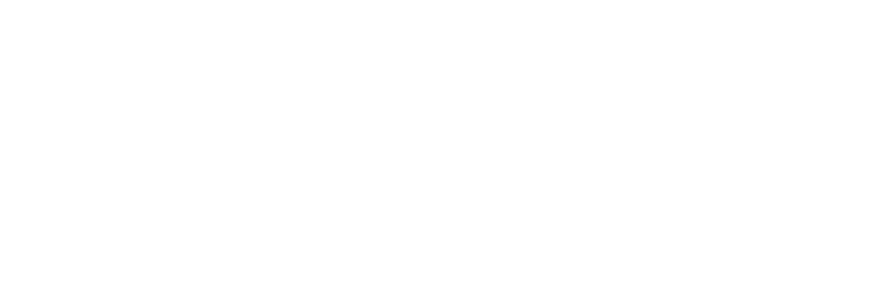
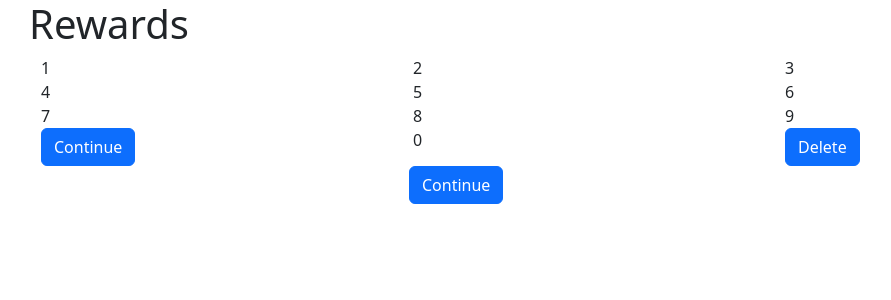
Before and after one commit to pannelltyler91/coffee_kiosk, a React (Create React App) app: page /rewards in a window 1280 px wide. Before the commit this address had no page. Shown: the top 300 px of the page, without its empty margins (53-944 px from the left). Built offline with nearby package versions, Linux system fonts and the light colour scheme.

Commit message:
solved cart and menu errors, added pay, rewards, and thank you

```diff
--- a/src/App.js
+++ b/src/App.js
@@ -6,7 +6,9 @@ import KoreanHome from "./components/KoreanHome";
 import SpanishHome from "./components/SpanishHome";
 import IcedCoffee from "./components/menu_components/IcedCoffee";
 import HotCoffee from "./components/menu_components/HotCoffe";
-import SignUp from "./components/SignUp";
+import Pay from "./components/Pay";
+import ThankYou from "./components/ThankYou";
+import Rewards from './components/Rewards';
 
 
 function App() {
@@ -19,7 +21,9 @@ function App() {
         <Route path="/spanish" element={<SpanishHome/>} />
         <Route path="/icedcoffeeenglish" element={<IcedCoffee/>} />
         <Route path="/hotcoffeeenglish" element={<HotCoffee/>} />
-        <Route path="/signup" element={<SignUp/>} />
+        <Route path="/pay" element={<Pay/>} />
+        <Route path="/thankyou" element={<ThankYou/>} />
+        <Route path="/rewards" element={<Rewards/>} />
       </Routes>
     </div>
   );
--- a/src/components/Home.js
+++ b/src/components/Home.js
@@ -16,10 +16,6 @@ function Home() {
 
             <header className="App-header">
             <h1>Coffee</h1>
-            <div style={{marginBottom:'200px'}}>
-                        <Button style={{margin:'15px'}} href='/signup' >Sign Up</Button>
-                        <Button  href='/'>Login</Button>
-                    </div>
                 <Container>
                     <div>
                         <Button style={{margin:'15px'}} onClick={() => {
--- a/src/components/HomeNavbar.js
+++ b/src/components/HomeNavbar.js
@@ -2,7 +2,6 @@ import React from "react";
 import Nav from "react-bootstrap/Nav";
 import Navbar from "react-bootstrap/Navbar";
 import Container from 'react-bootstrap/Container'
-import {auth} from './config/firebase'
 
 function HomeNavbar1() {
   return (
@@ -15,7 +14,6 @@ function HomeNavbar1() {
           <Nav.Link href="/spanish">Español</Nav.Link>
           <Nav.Link href="#pricing"></Nav.Link>
         </Nav>
-        <h6>{auth?.currentUser?.email}</h6>
       </Container>
     </Navbar>
   );
--- /dev/null
+++ b/src/components/Pay.js
@@ -0,0 +1,41 @@
+import Container from 'react-bootstrap/Container';
+import Card from 'react-bootstrap/Card';
+import Spinner from 'react-bootstrap/Spinner';
+import Row from 'react-bootstrap/Row';
+import { useState,useEffect, } from 'react';
+import { useNavigate } from 'react-router-dom';
+
+
+function Pay() {
+
+    const [loadingComplete, setLoadingComplete] = useState(false);
+    const navigate = useNavigate();
+
+    useEffect(() => {
+        setTimeout(() => {
+          setLoadingComplete(true)
+        }, 5000)
+      }, [])
+
+    return (
+        <Container  >
+            { loadingComplete ? navigate('/thankyou') : <Row style={{margin:'100px'}}>
+            <Card>
+                <Card.Header style={{ display:'flex',justifyContent:'center'}}>Please insert your card</Card.Header>
+                <Card.Body style={{ display:'flex',justifyContent:'center'}}>
+                    <Spinner animation="grow" variant="primary" />
+                    <Spinner animation="grow" variant="secondary" />
+                    <Spinner animation="grow" variant="success" />
+                    <Spinner animation="grow" variant="danger" />
+                    <Spinner animation="grow" variant="warning" />
+                    <Spinner animation="grow" variant="info" />
+                    <Spinner animation="grow" variant="dark" />
+
+                </Card.Body>
+            </Card>
+            </Row>  }
+        </Container>
+    )
+}
+
+export default Pay;
--- /dev/null
+++ b/src/components/Rewards.js
@@ -0,0 +1,41 @@
+import Button from "react-bootstrap/esm/Button";
+import Col from "react-bootstrap/esm/Col";
+import Container from "react-bootstrap/esm/Container";
+import Row from "react-bootstrap/esm/Row";
+
+function Rewards() {
+    return (
+        <Container >
+            <h1>Rewards</h1>
+            <Container >
+                <Row>
+                    <Col>1</Col>
+                    <Col>2</Col>
+                    <Col>3</Col>
+                </Row>
+                <Row>
+                    <Col>4</Col>
+                    <Col>5</Col>
+                    <Col>6</Col>
+                </Row>
+                <Row>
+                    <Col>7</Col>
+                    <Col>8</Col>
+                    <Col>9</Col>
+                </Row>
+                <Row>
+                    <Col><Button>Continue</Button></Col>
+                    <Col>0</Col>
+                    <Col><Button>Delete</Button></Col>
+                </Row>
+            </Container>
+            <Row>
+                <Col></Col>
+                <Col><Button href='/pay'>Continue</Button></Col>
+                <Col></Col>
+                </Row>
+        </Container>
+    )
+}
+
+export default Rewards;
--- /dev/null
+++ b/src/components/ThankYou.js
@@ -0,0 +1,10 @@
+
+function ThankYou (){
+    return(
+        <div>
+            <h1>Thank you for your order!</h1>
+        </div>
+    )
+}
+
+export default ThankYou;
--- a/src/components/menu_components/Checkout.js
+++ b/src/components/menu_components/Checkout.js
@@ -6,20 +6,26 @@ import Button from "react-bootstrap/esm/Button";
 import { useSelector } from 'react-redux';
 import {db} from '../config/firebase';
 import {addDoc,collection} from 'firebase/firestore';
+import { useNavigate } from "react-router-dom";
+import { Timestamp } from "@firebase/firestore";
+
 
 function Checkout(){
     const cartCount = useSelector((state) =>state.cart.count )
     const cart = useSelector((state) => state.cart.value)
     const cartTotal = useSelector((state) =>state.cart.total )
     const cartRef = collection(db,"Orders")
+    const navigate = useNavigate();
+    let noteDate = Timestamp.fromDate(new Date());
 
     const submitCart = async () =>{
         try{
             await addDoc(cartRef,{
                 cart:cart,
                 cart_total:cartTotal,
-                order_id:Math.random()
+                order_time:noteDate
             })
+            navigate('/rewards')
         } catch (err){
             console.log(err)
         }
@@ -38,7 +44,7 @@ function Checkout(){
                                 )
                             })}
                         <Card.Body style={{display:'flex',alignItems:'center',justifyContent:'center'}}>
-                            <Button  onClick={submitCart()}style={{width:'33%'}} >Checkout({cartCount})</Button>
+                            <Button  onClick={submitCart}style={{width:'33%'}} >Checkout({cartCount})</Button>
                         </Card.Body>
                         <Card.Footer>Total:${cartTotal}</Card.Footer>
                     </Card>
--- a/src/components/menu_components/IcedCoffee.js
+++ b/src/components/menu_components/IcedCoffee.js
@@ -16,7 +16,10 @@ function IcedCoffee(){
                 const menuCollectionRef = collection(db,"menu")
                 const menuData = await getDocs(menuCollectionRef);
                 const filteredMenuData = menuData.docs.map((doc) => ({...doc.data(),id:doc.id,}));
-                setMenu(filteredMenuData)
+                const icedFilteredMenuData = filteredMenuData.filter((coffee) => coffee.type === 'iced')
+                setMenu(icedFilteredMenuData)
+
+
             }catch(err) {
                 console.log(err);
             }
--- a/src/components/menu_components/OptionsOffCanvas.js
+++ b/src/components/menu_components/OptionsOffCanvas.js
@@ -25,7 +25,7 @@ function Options({coffeeName,qty,coffeeId,coffeePrice}) {
                 <Offcanvas.Header closeButton>
                     <Offcanvas.Title>Options</Offcanvas.Title>
                 </Offcanvas.Header>
-                <Form onSubmit={(e) => {e.preventDefault();dispatch(addToCart({item:coffeeName,coffeeId:coffeeId,coffeePrice:coffeePrice,sweet:e.target.options.value,ice:e.target.options2.value,shot:e.target.options3.value,toGo:localStorage.getItem('toGo'), qty:qty+1}))}}>
+                <Form onSubmit={(e) => {e.preventDefault();dispatch(addToCart({item:coffeeName,coffeeId:coffeeId,coffeePrice:coffeePrice,sweet:e.target.options.value,ice:e.target.options2.value,shot:e.target.options3.value,toGo:localStorage.getItem('toGo')}))}}>
                 <Offcanvas.Body>
                     <Row>
                     <ToggleButtonGroup type="radio" name="options" defaultValue={1}>
--- a/src/features/cart.js
+++ b/src/features/cart.js
@@ -5,7 +5,7 @@ export const cartSlice = createSlice({
     initialState:{value:[],count:0,toGo:false,total:0},
     reducers:{
         addToCart: (state, action) => {
-
+                console.log(action.payload)
                 state.count +=1
                 state.total += parseInt(action.payload.coffeePrice)
                 state.value = [...state.value,action.payload]
```
